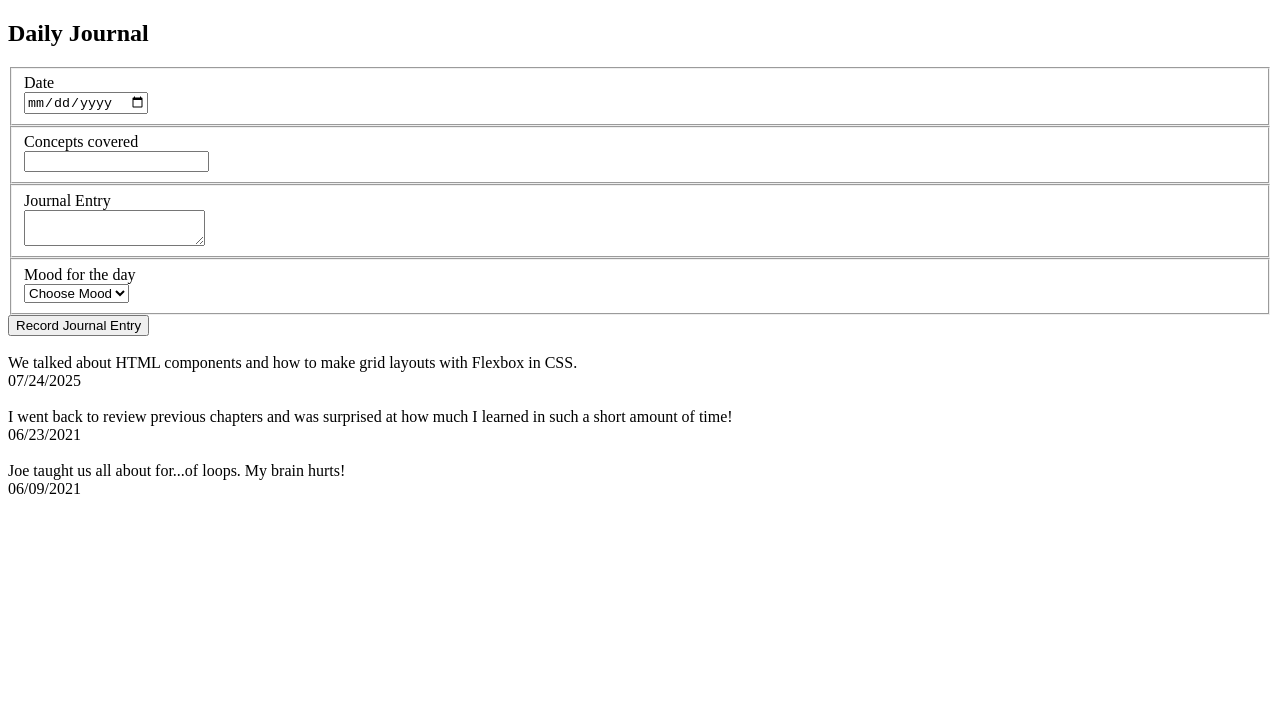
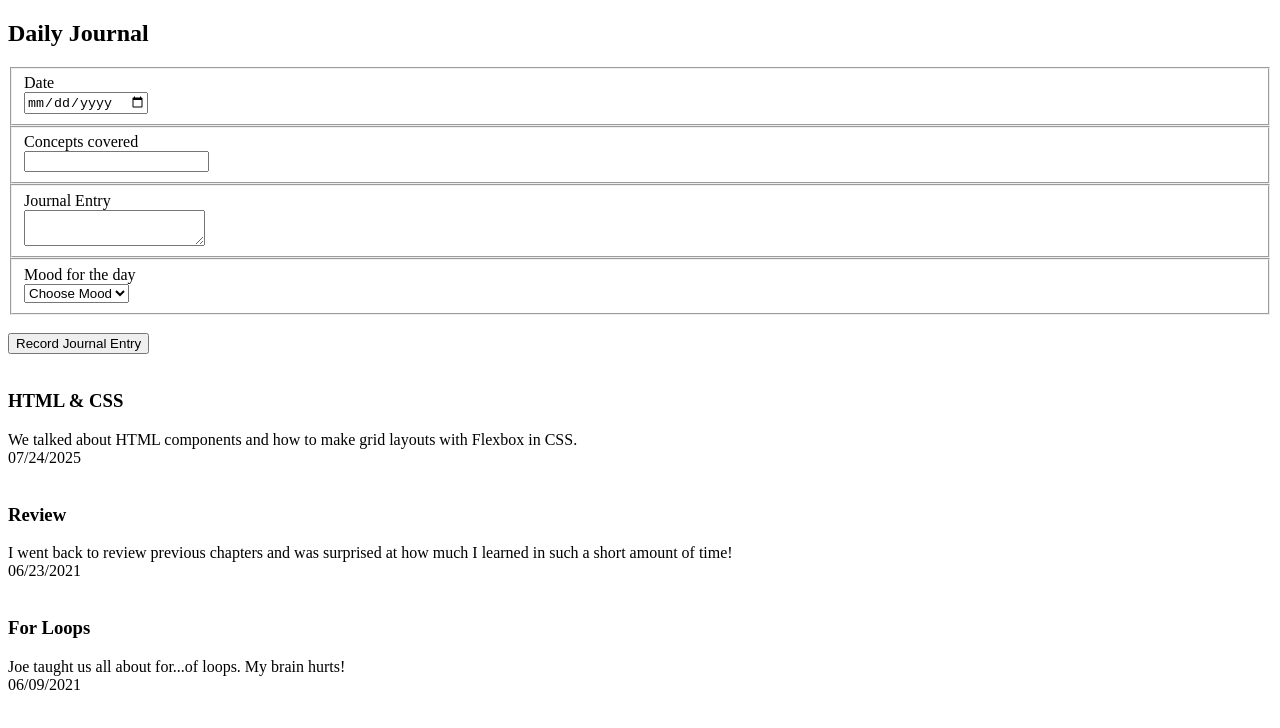
Before and after one commit to hcrudge/NSS-DailyJournal, a plain HTML site: page index.html in a window 1280 px wide. Drawn offline with Linux system fonts and the light colour scheme.

Commit message:
chapter5 - move hardcode HTML form to JS module

```diff
--- a/index.html
+++ b/index.html
@@ -11,7 +11,7 @@
 <body>
     <header></header>
     <main id="container">
-        <h2>Daily Journal</h2>
+        <!-- <h2>Daily Journal</h2>
             <form class="entryForm">
                 <fieldset>
                     <label for="entryDate">Date</label>
@@ -38,7 +38,7 @@
                 </fieldset>
 
                 <button class="button" id="postEntry">Record Journal Entry</button>
-            </form>
+            </form> -->
 
 
             <article id="entries"></article>
--- a/scripts/DailyJournal.js
+++ b/scripts/DailyJournal.js
@@ -1,9 +1,16 @@
 import {Entries} from "./Entries.js"
+import {JournalForm} from "./JournalForm.js"
 
 export const DailyJournal = () => {
     return `
-    <div class="entryList">
-    ${ Entries() }
-    </div>
+        <h1>Daily Journal</h1>
+        <article class="entryForm">
+            ${ JournalForm() }
+        </article>
+
+        <div class="entryList">
+            ${ Entries() }
+        </div>
+
     `
 }
--- a/scripts/Entries.js
+++ b/scripts/Entries.js
@@ -13,6 +13,7 @@ export const Entries = () => {
     for (const entry of entries) {
         allEntriesAsHTML += `
         <br>
+        <h3> ${entry.concept}</h3>
         <div> ${entry.entry}
         <br> ${entry.date}
         </div>
--- /dev/null
+++ b/scripts/JournalForm.js
@@ -0,0 +1,32 @@
+
+export const JournalForm = () => {
+   return `
+    <form class="entryForm">
+        <fieldset>
+            <label for="entryDate">Date</label>
+            <input type="date" name="entryDate" class="entry entryForm__date">
+        </fieldset>
+        <fieldset>
+            <lable for="conceptsCovered">Concepts covered</lable>
+            <input type="text" name="conceptsCovered" class="entry entryForm_concept">
+        </fieldset>
+        <fieldset>
+            <lable for="journalEntry">Journal Entry</lable>
+            <textarea type="textarea" name="journalEntry" class="entry entryForm_journal" rows="2" cols="20"></textarea>
+        </fieldset>
+        <fieldset>
+            <lable for="moodToday">Mood for the day</lable>
+            <select type="dropdown" class="entry entryForm_mood" name="mood_list">
+            <option name="mood" class="mood">Choose Mood</option>
+            <option name="mood" class="mood">Sad</option>
+            <option name="mood" class="mood">Happy</option>
+            <option name="mood" class="mood">Ok</option>
+            <option name="mood" class="mood">Frustrated</option>
+            <option name="mood" class="mood">Curious</option>
+            </select>
+        </fieldset>
+        <br>
+        <button class="button" id="postEntry">Record Journal Entry</button>
+    </form>
+    `
+}
```
